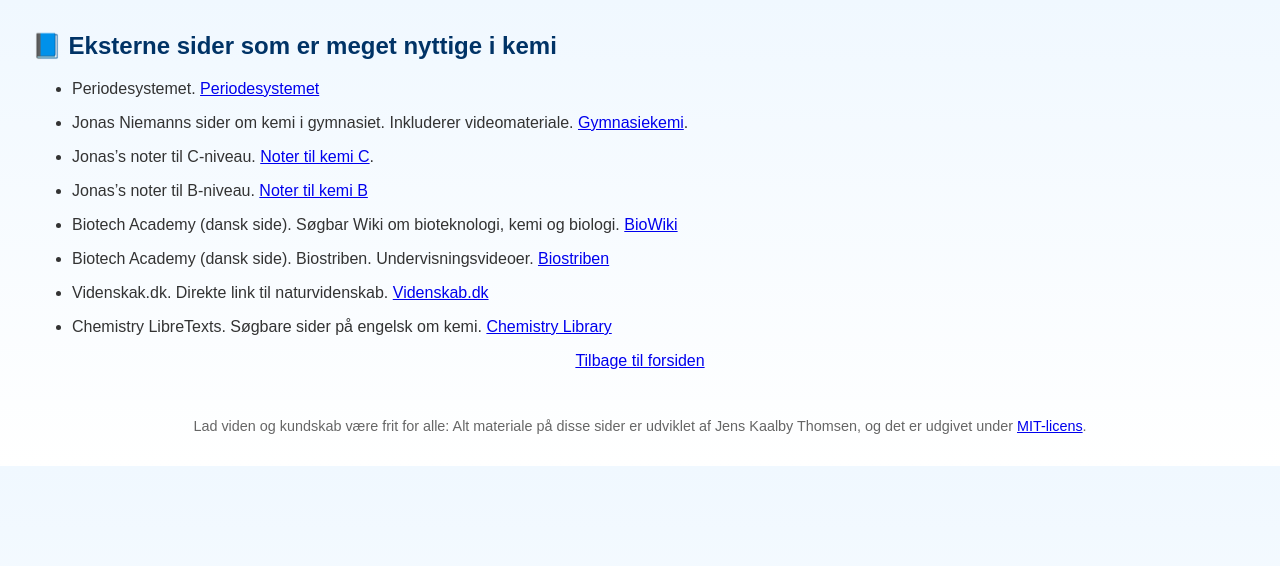
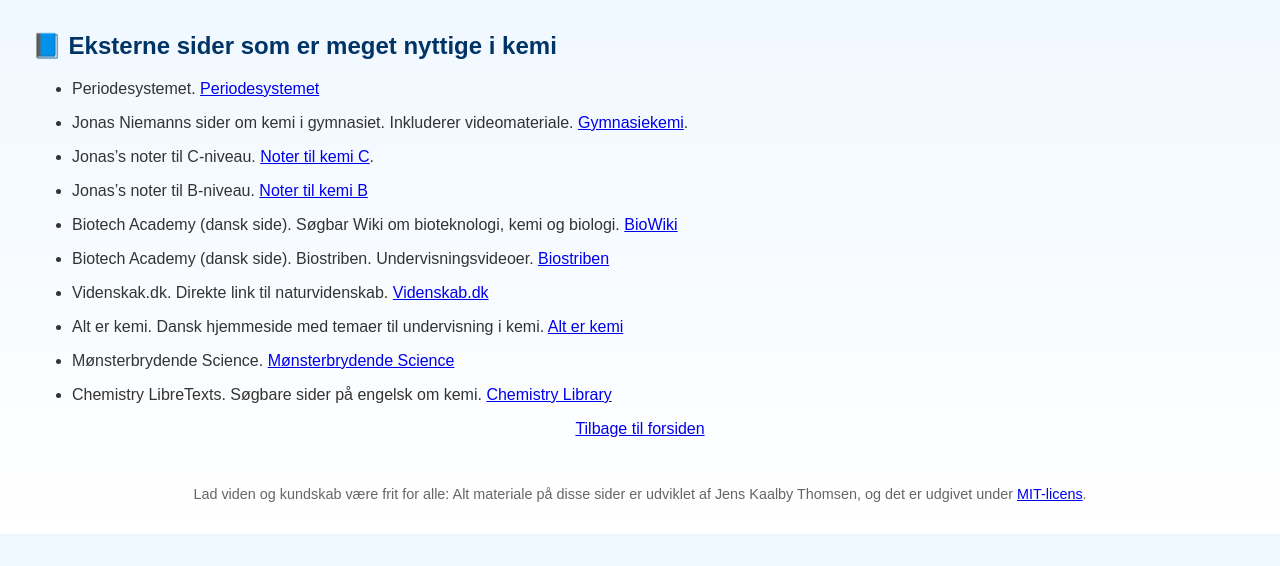
Before and after one commit to jenskaalby/matkem, a Jekyll site: the page built from ekst_kem/index.md, in a window 1280 px wide. Shown: the top 566 px of the page. Built offline with Jekyll 4.4.1, drawn with Linux system fonts in a browser that asks for light colours.

Commit message:
Update index.md

```diff
--- a/ekst_kem/index.md
+++ b/ekst_kem/index.md
@@ -19,6 +19,10 @@
 
 - Videnskak.dk. Direkte link til naturvidenskab. [Videnskab.dk](https://videnskab.dk/naturvidenskab/)
 
+- Alt er kemi. Dansk hjemmeside med temaer til undervisning i kemi. [Alt er kemi](https://alterkemi.dk)
+
+- Mønsterbrydende Science. [Mønsterbrydende Science](https://mbscience.dk/)
+
 - Chemistry LibreTexts. Søgbare sider på engelsk om kemi. [Chemistry Library](https://chem.libretexts.org/)
 
 <div style="text-align: center;">
```
